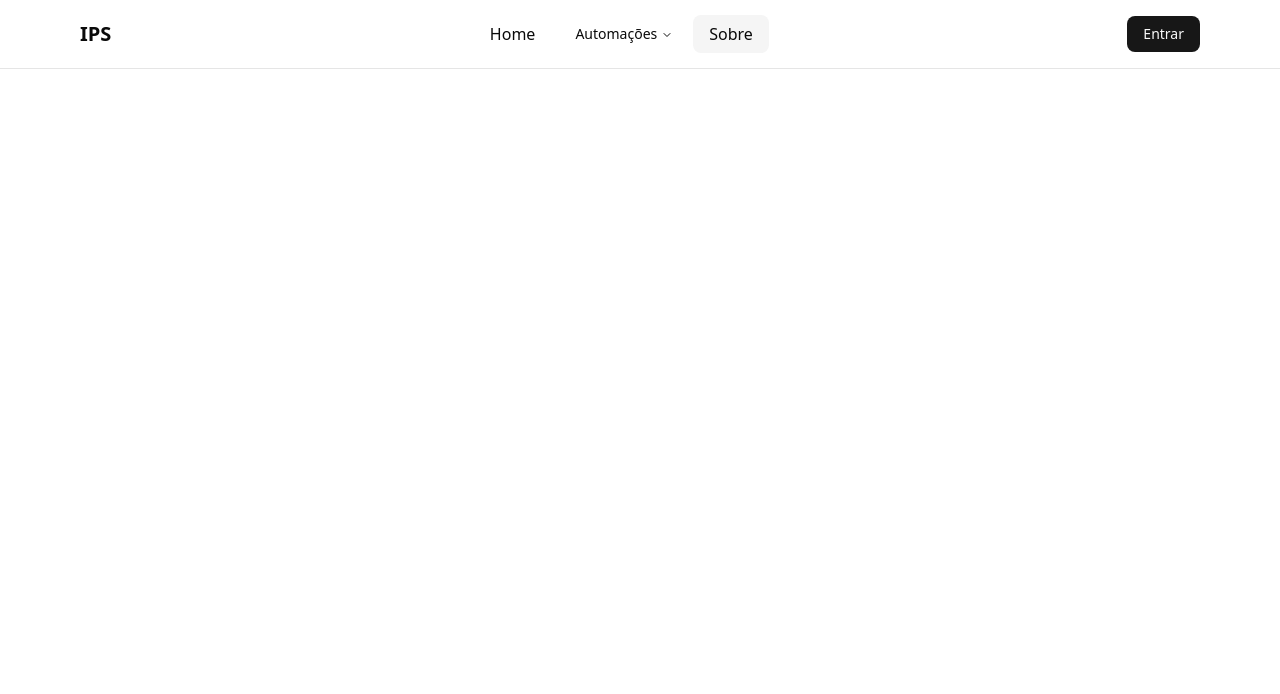
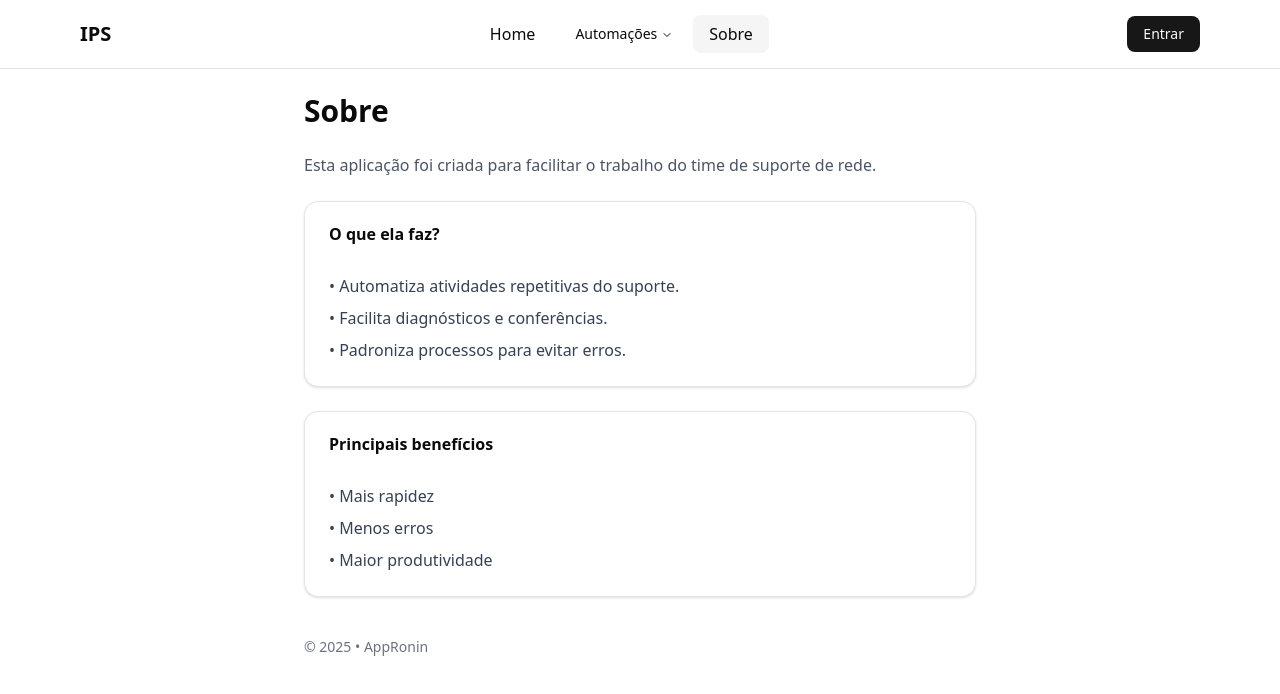
Before and after one commit to AppRonin/network-automation-front, a React (Vite) app: page /sobre in a window 1280 px wide. Shown: the top 694 px of the page. Built offline with nearby package versions, Linux system fonts and the light colour scheme.

Commit message:
Pagina Sobre

```diff
--- /dev/null
+++ b/src/components/ui/card.jsx
@@ -0,0 +1,101 @@
+import * as React from "react"
+
+import { cn } from "@/lib/utils"
+
+function Card({
+  className,
+  ...props
+}) {
+  return (
+    <div
+      data-slot="card"
+      className={cn(
+        "bg-card text-card-foreground flex flex-col gap-6 rounded-xl border py-6 shadow-sm",
+        className
+      )}
+      {...props} />
+  );
+}
+
+function CardHeader({
+  className,
+  ...props
+}) {
+  return (
+    <div
+      data-slot="card-header"
+      className={cn(
+        "@container/card-header grid auto-rows-min grid-rows-[auto_auto] items-start gap-2 px-6 has-data-[slot=card-action]:grid-cols-[1fr_auto] [.border-b]:pb-6",
+        className
+      )}
+      {...props} />
+  );
+}
+
+function CardTitle({
+  className,
+  ...props
+}) {
+  return (
+    <div
+      data-slot="card-title"
+      className={cn("leading-none font-semibold", className)}
+      {...props} />
+  );
+}
+
+function CardDescription({
+  className,
+  ...props
+}) {
+  return (
+    <div
+      data-slot="card-description"
+      className={cn("text-muted-foreground text-sm", className)}
+      {...props} />
+  );
+}
+
+function CardAction({
+  className,
+  ...props
+}) {
+  return (
+    <div
+      data-slot="card-action"
+      className={cn(
+        "col-start-2 row-span-2 row-start-1 self-start justify-self-end",
+        className
+      )}
+      {...props} />
+  );
+}
+
+function CardContent({
+  className,
+  ...props
+}) {
+  return (<div data-slot="card-content" className={cn("px-6", className)} {...props} />);
+}
+
+function CardFooter({
+  className,
+  ...props
+}) {
+  return (
+    <div
+      data-slot="card-footer"
+      className={cn("flex items-center px-6 [.border-t]:pt-6", className)}
+      {...props} />
+  );
+}
+
+export {
+  Card,
+  CardHeader,
+  CardFooter,
+  CardTitle,
+  CardAction,
+  CardDescription,
+  CardContent,
+}
--- a/src/pages/Sobre.jsx
+++ b/src/pages/Sobre.jsx
@@ -1,3 +1,45 @@
-function Sobre() {}
+import { Card, CardHeader, CardTitle, CardContent } from "@/components/ui/card";
+
+function Sobre() {
+  return (
+    <div className="min-h-screen w-full bg-white p-6 flex justify-center">
+      <div className="max-w-2xl w-full space-y-6">
+        <h1 className="text-3xl font-bold">Sobre</h1>
+
+        <p className="text-gray-600">
+          Esta aplicação foi criada para facilitar o trabalho do time de suporte
+          de rede.
+        </p>
+
+        <Card>
+          <CardHeader>
+            <CardTitle>O que ela faz?</CardTitle>
+          </CardHeader>
+          <CardContent className="text-gray-700 space-y-2">
+            <p>• Automatiza atividades repetitivas do suporte.</p>
+            <p>• Facilita diagnósticos e conferências.</p>
+            <p>• Padroniza processos para evitar erros.</p>
+          </CardContent>
+        </Card>
+
+        {/* Benefits */}
+        <Card>
+          <CardHeader>
+            <CardTitle>Principais benefícios</CardTitle>
+          </CardHeader>
+          <CardContent className="text-gray-700 space-y-2">
+            <p>• Mais rapidez</p>
+            <p>• Menos erros</p>
+            <p>• Maior produtividade</p>
+          </CardContent>
+        </Card>
+
+        <p className="text-sm text-gray-500 pt-4">
+          © {new Date().getFullYear()} • AppRonin
+        </p>
+      </div>
+    </div>
+  );
+}
 
 export default Sobre;
```
